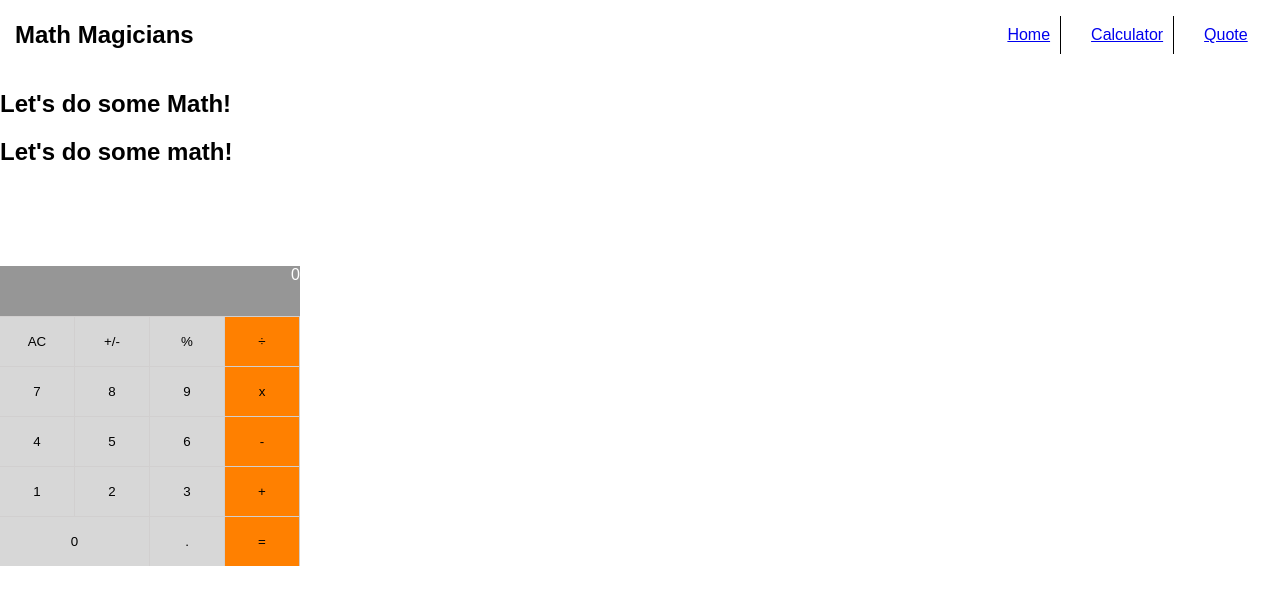
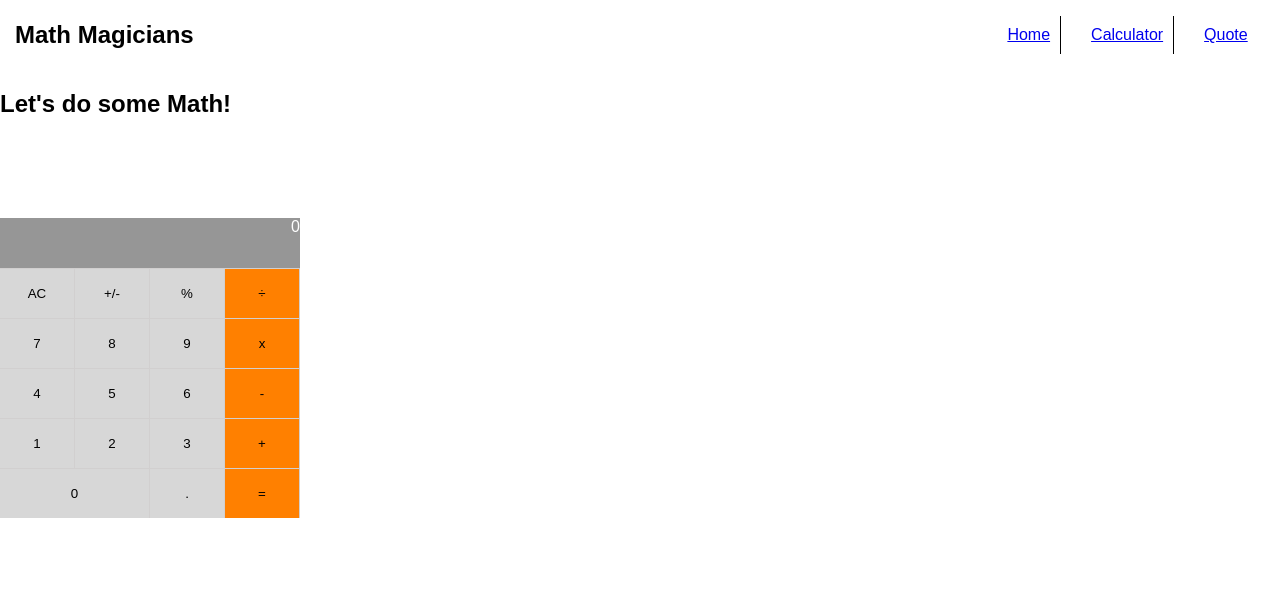
Before and after one commit to tsheporamantso/math-magicians, a React (Create React App) app: page /container in a window 1280 px wide. Shown: the top 604 px of the page. Built offline with nearby package versions, Linux system fonts and the light colour scheme.

Commit message:
Removed h2 tag and fragment

```diff
--- a/src/components/MyCalculator.js
+++ b/src/components/MyCalculator.js
@@ -12,11 +12,7 @@ function Calculator() {
   };
 
   return (
-    <>
-      <div className="wrapper">
-        <div className="header-container">
-          <h2>Let&apos;s do some math!</h2>
-        </div>
+
     <div className="container">
       <div className="child__result">
         {total}
@@ -53,8 +49,7 @@ function Calculator() {
         <button type="button" className="button_key equal" onClick={calculateResult}>=</button>
       </div>
     </div>
-      </div>
-    </>
+
   );
 }
 
```
Lines whose indentation alone changed are shown as unchanged.
